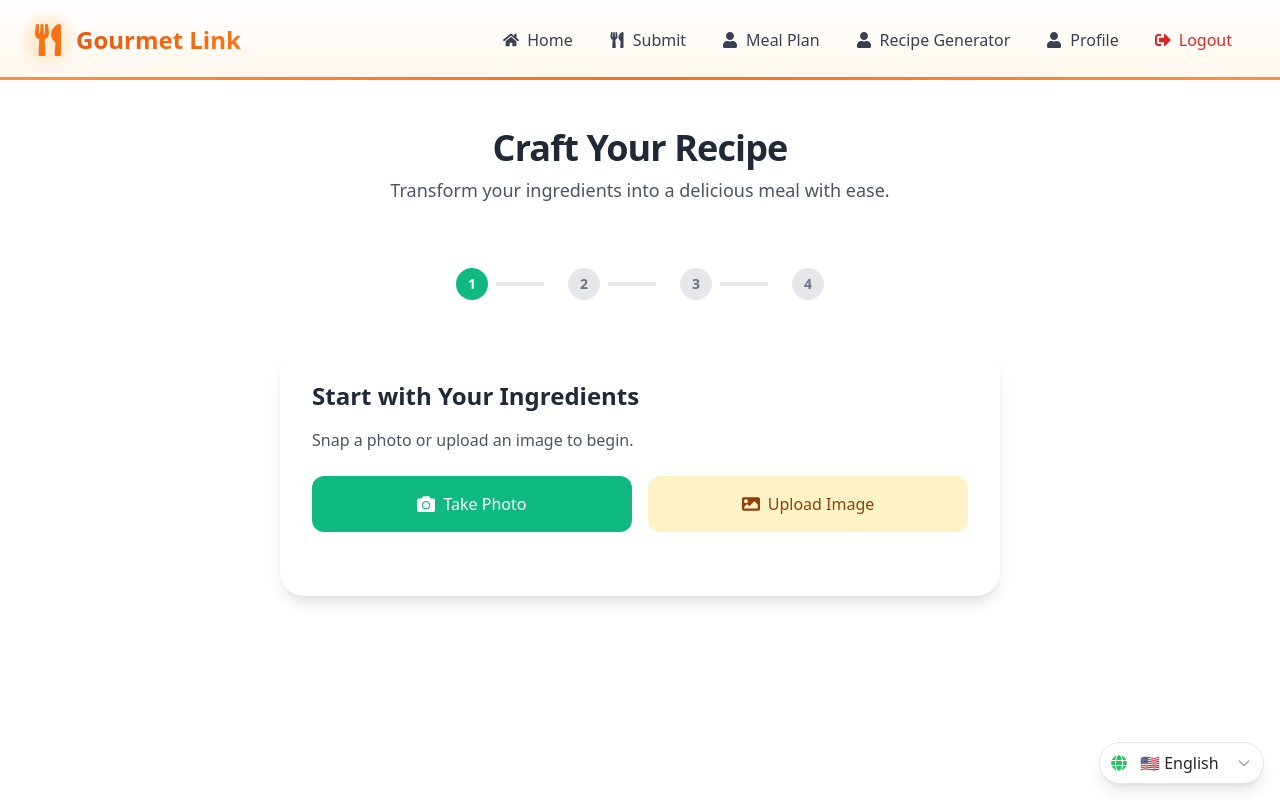
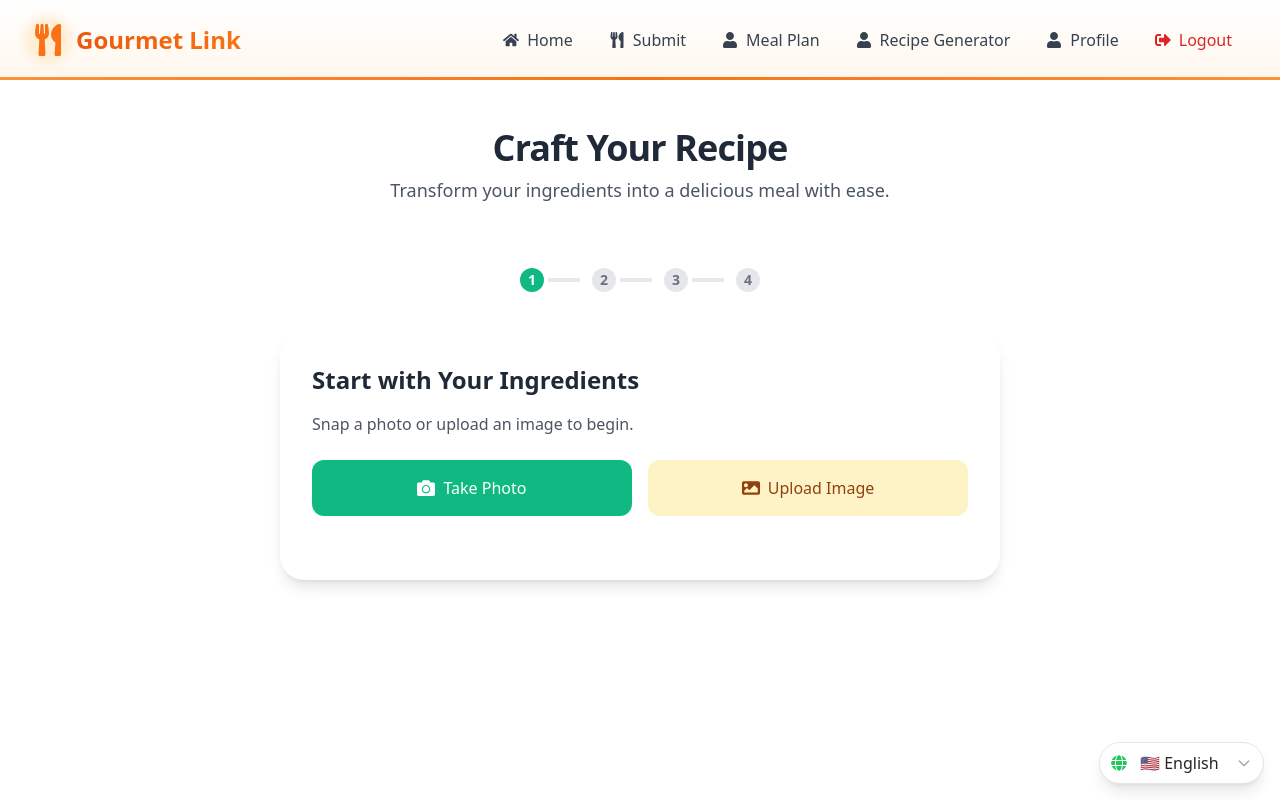
Before and after one commit to anurag-nair16/GourmetLink, a React (Create React App) app in the folder frontend/: page /recipe-generator in a window 1280 px wide. Shown: the top 800 px of the page. Built offline with nearby package versions, Linux system fonts and the light colour scheme; sample sign-in values are in the browser's storage; the HTML template or start-up script is replaced by a standard one.

Commit message:
added recipe generator fixes

```diff
--- a/frontend/src/components/RecipeGenerator.jsx
+++ b/frontend/src/components/RecipeGenerator.jsx
@@ -7,11 +7,11 @@ const Stepper = ({ currentStep }) => {
     const steps = ['Upload', 'Ingredients', 'Preferences', 'Recipe'];
 
     return (
-    <div className="flex justify-center items-center gap-4 py-4 mb-8">
+      <div className="flex justify-center items-center gap-2 py-4 mb-6 px-4 max-w-md mx-auto">
         {steps.map((step, index) => (
           <div key={index} className="flex items-center">
             <div
-            className={`w-8 h-8 rounded-full flex items-center justify-center text-sm font-semibold transition-all ${
+              className={`w-6 h-6 max-sm:w-5 max-sm:h-5 rounded-full flex items-center justify-center text-sm max-sm:text-xs font-semibold transition-all ${
                 index <= currentStep
                   ? 'bg-emerald-500 text-white'
                   : 'bg-gray-200 text-gray-500'
@@ -21,7 +21,7 @@ const Stepper = ({ currentStep }) => {
             </div>
             {index < steps.length - 1 && (
               <div
-              className={`w-12 h-1 mx-2 ${
+                className={`w-8 max-sm:w-6 h-1 mx-1 ${
                   index < currentStep ? 'bg-emerald-500' : 'bg-gray-200'
                 }`}
               />
```
Lines whose indentation alone changed are shown as unchanged.
